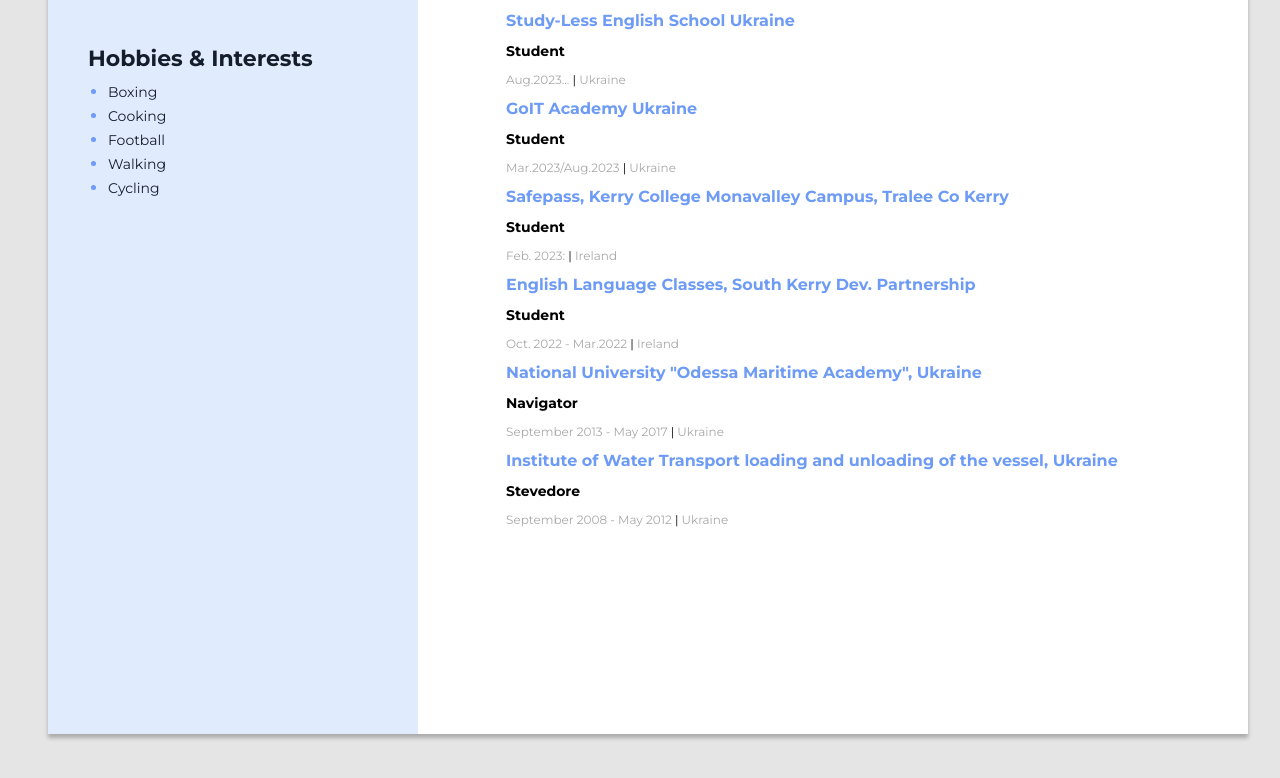
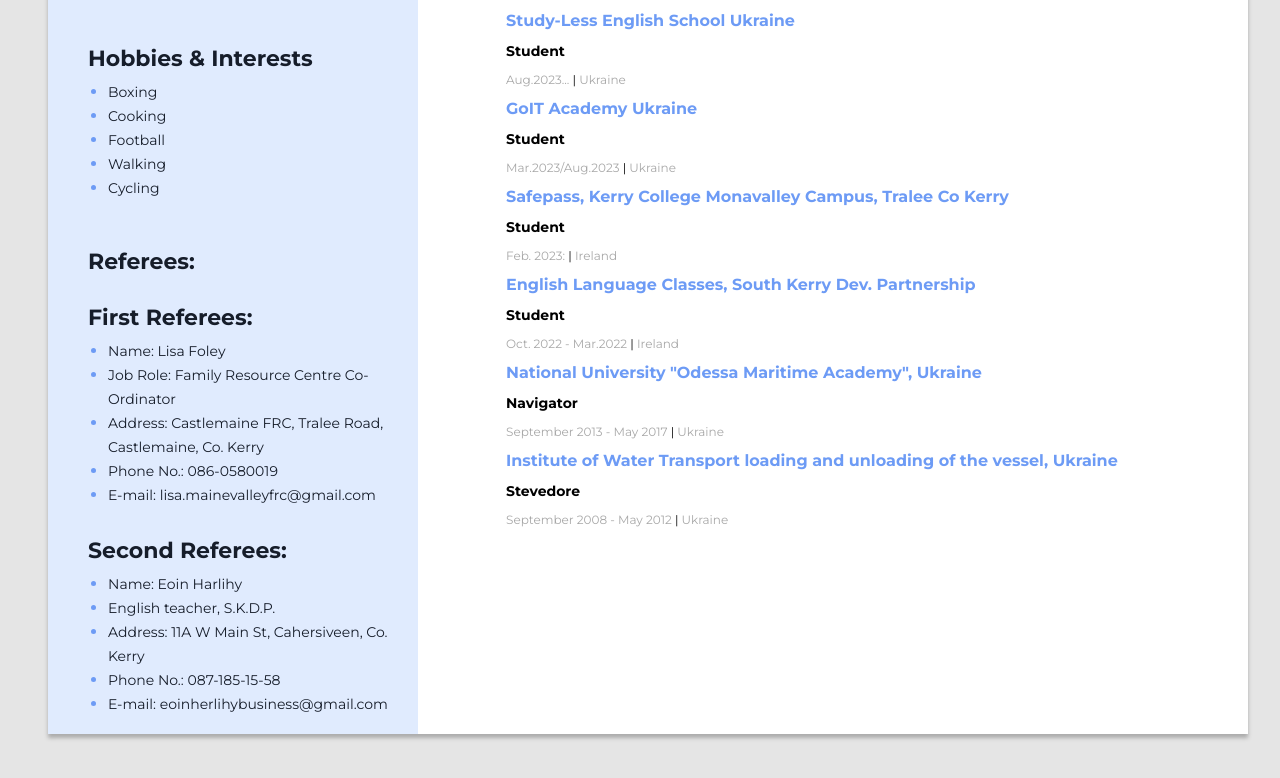
Before and after one commit to ValentynVi/Job-resume, a plain HTML site: page index.html in a window 1280 px wide. Shown: the part 1205-1983 px from the top of the page. Drawn offline with Linux system fonts and the light colour scheme.

Commit message:
second commit

```diff
--- a/index.html
+++ b/index.html
@@ -338,6 +338,61 @@
             </li>
           </ul>
         </div>
+
+        <!-- Referees:
+-->
+        <div class="soft-skills-container">
+          <h3 class="sidebar-title">Referees:</h3>
+          <h4 class="sidebar-title">First Referees:</h4>
+
+          <ul class="skills-list">
+            <li class="skills-list-item">
+              <span class="skills-list-text">Name: Lisa Foley</span>
+            </li>
+            <li class="skills-list-item">
+              <span class="skills-list-text"
+                >Job Role: Family Resource Centre Co-Ordinator
+              </span>
+            </li>
+            <li class="skills-list-item">
+              <span class="skills-list-text"
+                >Address: Castlemaine FRC, Tralee Road, Castlemaine, Co. Kerry
+              </span>
+            </li>
+            <li class="skills-list-item">
+              <span class="skills-list-text">Phone No.: 086-0580019</span>
+            </li>
+            <li class="skills-list-item">
+              <span class="skills-list-text">
+                E-mail: lisa.mainevalleyfrc@gmail.com
+              </span>
+            </li>
+          </ul>
+
+          <h4 class="sidebar-title">Second Referees:</h4>
+
+          <ul class="skills-list">
+            <li class="skills-list-item">
+              <span class="skills-list-text">Name: Eoin Harlihy </span>
+            </li>
+            <li class="skills-list-item">
+              <span class="skills-list-text">English teacher, S.K.D.P. </span>
+            </li>
+            <li class="skills-list-item">
+              <span class="skills-list-text"
+                >Address: 11A W Main St, Cahersiveen, Co. Kerry
+              </span>
+            </li>
+            <li class="skills-list-item">
+              <span class="skills-list-text">Phone No.: 087-185-15-58</span>
+            </li>
+            <li class="skills-list-item">
+              <span class="skills-list-text">
+                E-mail: eoinherlihybusiness@gmail.com
+              </span>
+            </li>
+          </ul>
+        </div>
       </aside>
     </div>
   </body>
```
